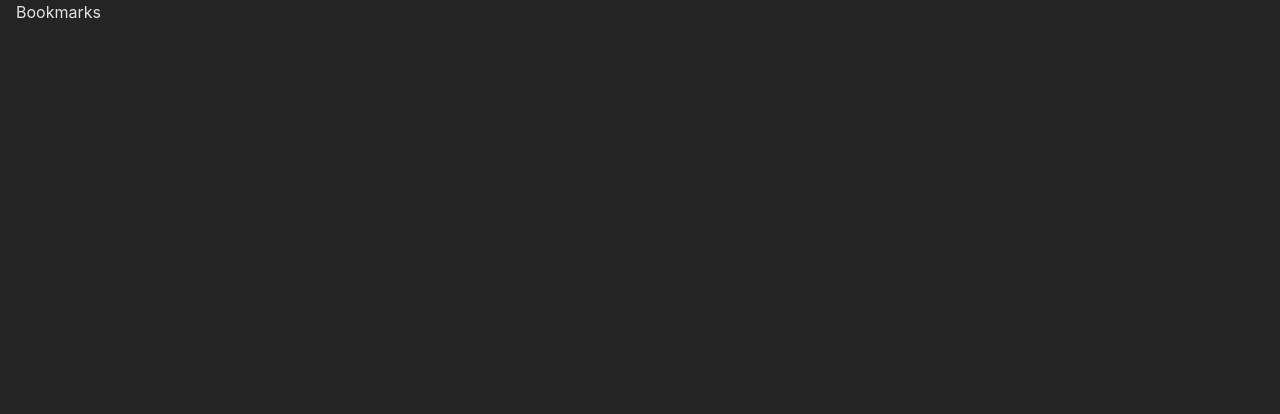
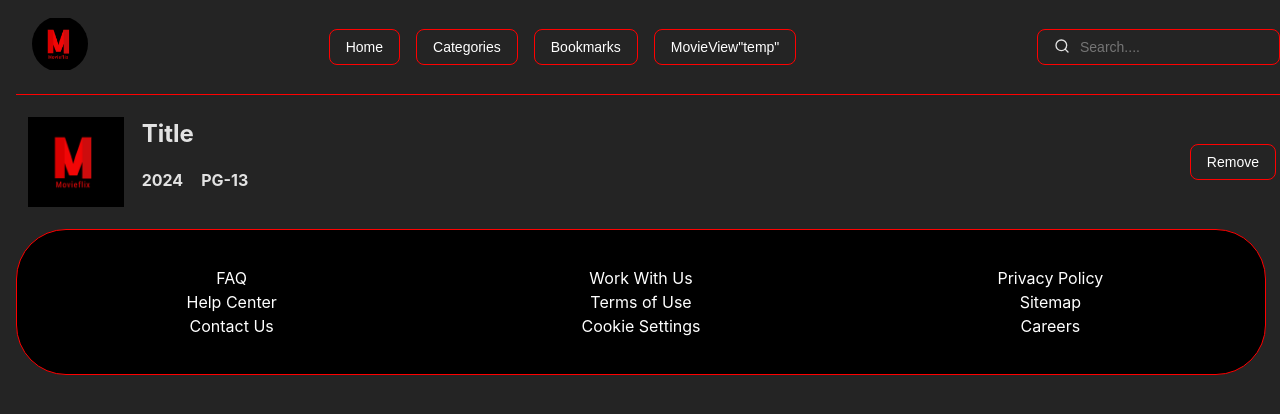
Before and after one commit to Loppan1/Movieflix, a React (Vite) app: page /bookmarks in a window 1280 px wide. Shown: the top 414 px of the page. Built offline with nearby package versions, Linux system fonts and the light colour scheme.

Commit message:
added outlines for bookmarks-page

```diff
--- /dev/null
+++ b/src/pages/bookmarks.css
@@ -0,0 +1,34 @@
+.bookmarks-card {
+    width: 100%;
+    height: 90px;
+    display: flex;
+    align-items: center;
+    margin: 22px 12px;
+
+    & button {
+        margin-left: auto;
+    }
+}
+
+.bookmarks-card__img {
+    height: 100%;
+    margin-right: 18px;
+}
+
+.bookmarks-card__title {
+    margin: 0;
+}
+
+.bookmarks-card__pair {
+    display: flex;
+    gap: 18px;
+
+}
+.bookmarks-card__release {
+    font-size: 1rem;
+}
+
+.bookmarks-card__rating {
+    font-size: 1rem;
+
+}
--- a/src/pages/bookmarks.tsx
+++ b/src/pages/bookmarks.tsx
@@ -1,7 +1,29 @@
+import Footer from "../components/Footer/Footer";
+import NavBar from "../components/NavBar/NavBar";
+import logo from "../assets/logo.png"
+import "./bookmarks.css"
+import Button from "../components/Button/Button";
+
 const Bookmarks = () => {
 
     return (
-        <>Bookmarks</>
+        <div className="bookmarks-page">
+            <NavBar />
+            <main className="bookmarks-page__main">
+                <section className="bookmarks-card">
+                    <img src={logo} className="bookmarks-card__img" />
+                    <article className="bookmarks-card__text">
+                        <h2 className="bookmarks-card__title">Title</h2>
+                        <div className="bookmarks-card__pair">
+                            <h3 className="bookmarks-card__release">2024</h3>
+                            <h3 className="bookmarks-card__rating">PG-13</h3>
+                        </div>
+                    </article>
+                    <Button to="/">Remove</Button>
+                </section>
+            </main>
+            <Footer />
+        </div>
     )
 }
 
```
Also changed, not shown: src/assets/logo.png.
